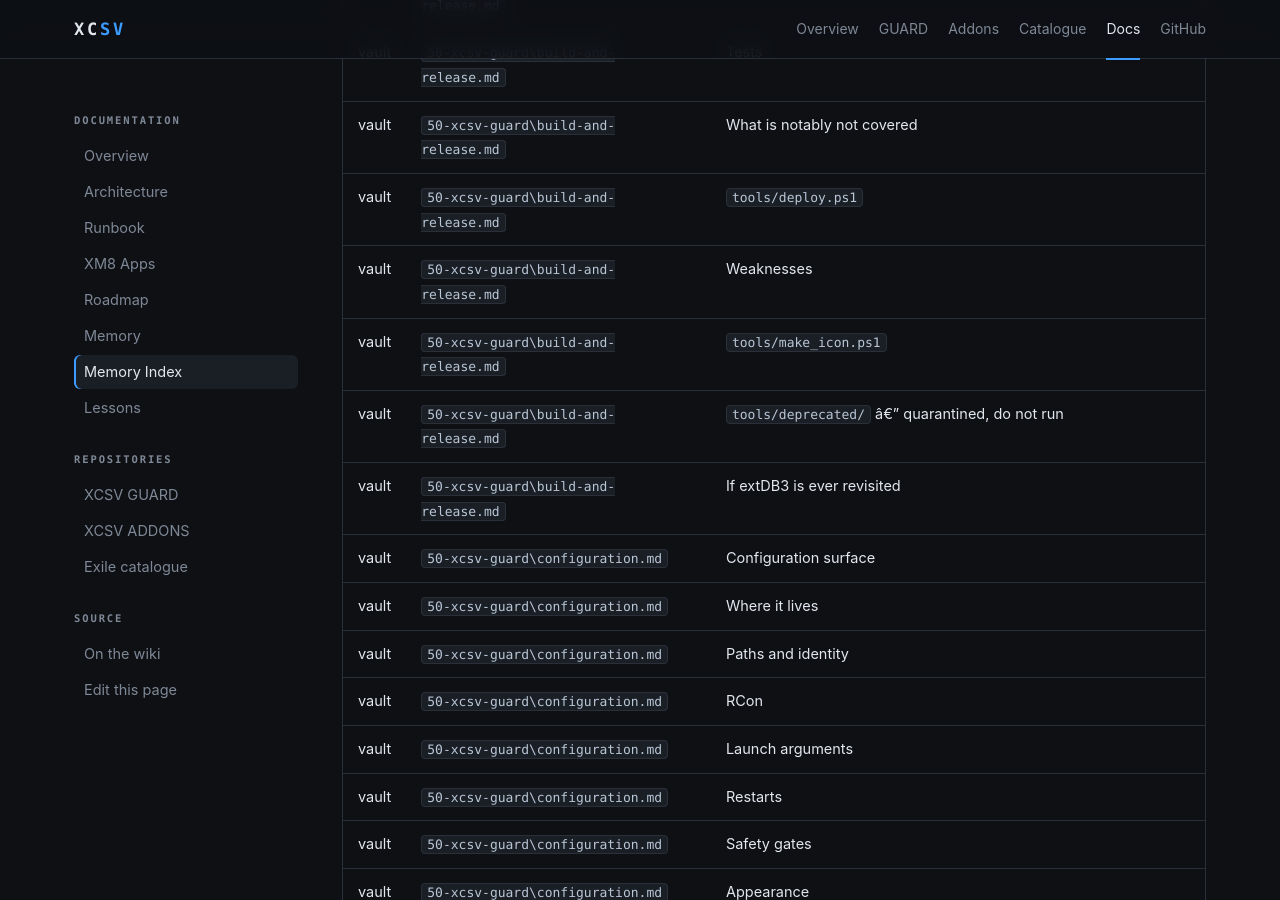
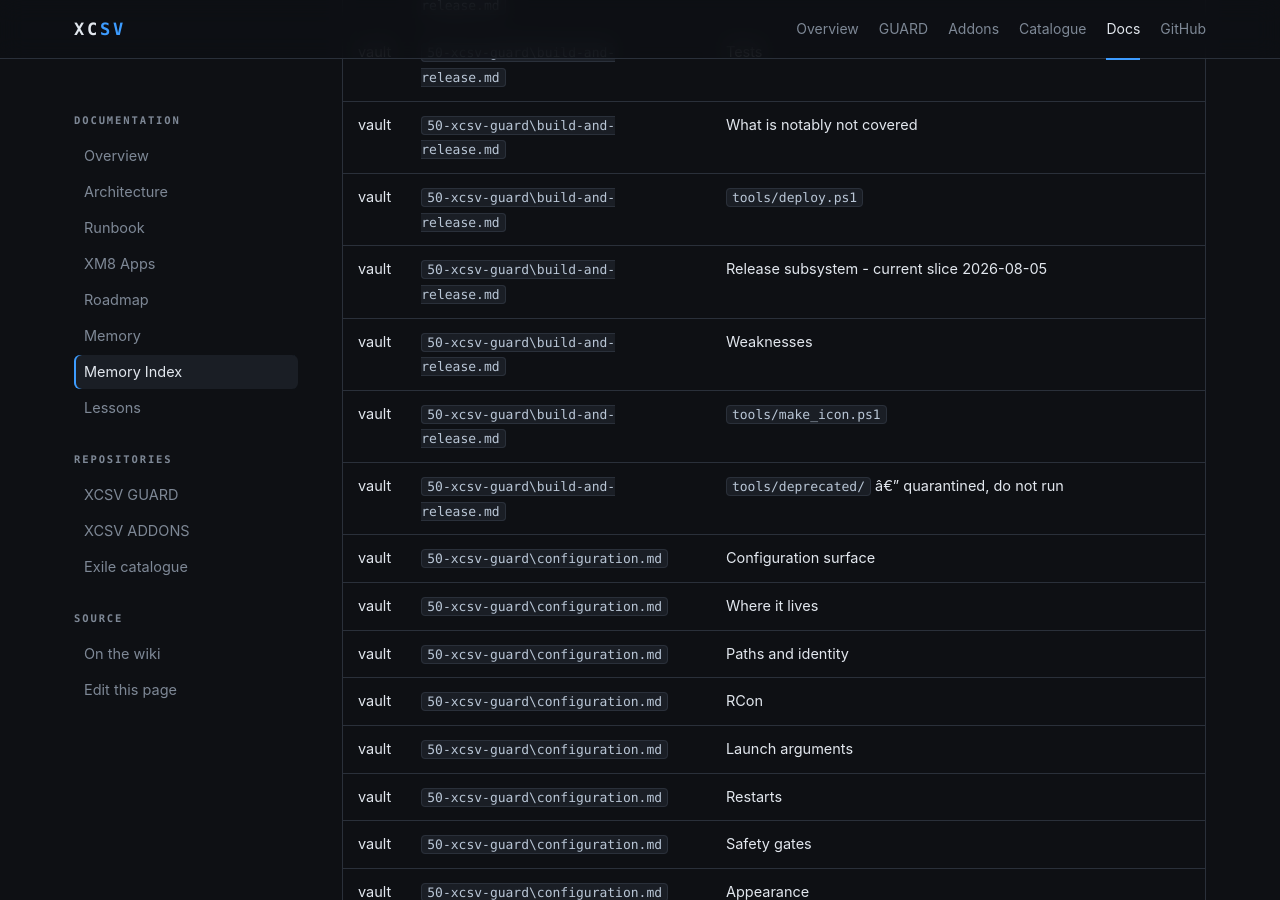
Before and after one commit to x-cessive/XCSV, a Jekyll site: the page built from docs/wiki/Memory-Index.md, in a window 1280 px wide and 900 px high, scrolled down 9933 px. Built offline with Jekyll 4.4.1, drawn with Linux system fonts in a browser that asks for light colours.

Commit message:
Regenerate docs/wiki from wiki/ [skip ci]

```diff
--- a/docs/wiki/Memory-Index.md
+++ b/docs/wiki/Memory-Index.md
@@ -213,10 +213,10 @@ Generated by `D:\XCSV\tools\build-memory-index.ps1`. It is a lightweight local R
 | vault | `50-xcsv-guard\build-and-release.md` | Tests |
 | vault | `50-xcsv-guard\build-and-release.md` | What is notably not covered |
 | vault | `50-xcsv-guard\build-and-release.md` | `tools/deploy.ps1` |
+| vault | `50-xcsv-guard\build-and-release.md` | Release subsystem - current slice 2026-08-05 |
 | vault | `50-xcsv-guard\build-and-release.md` | Weaknesses |
 | vault | `50-xcsv-guard\build-and-release.md` | `tools/make_icon.ps1` |
 | vault | `50-xcsv-guard\build-and-release.md` | `tools/deprecated/` â€” quarantined, do not run |
-| vault | `50-xcsv-guard\build-and-release.md` | If extDB3 is ever revisited |
 | vault | `50-xcsv-guard\configuration.md` | Configuration surface |
 | vault | `50-xcsv-guard\configuration.md` | Where it lives |
 | vault | `50-xcsv-guard\configuration.md` | Paths and identity |
```
